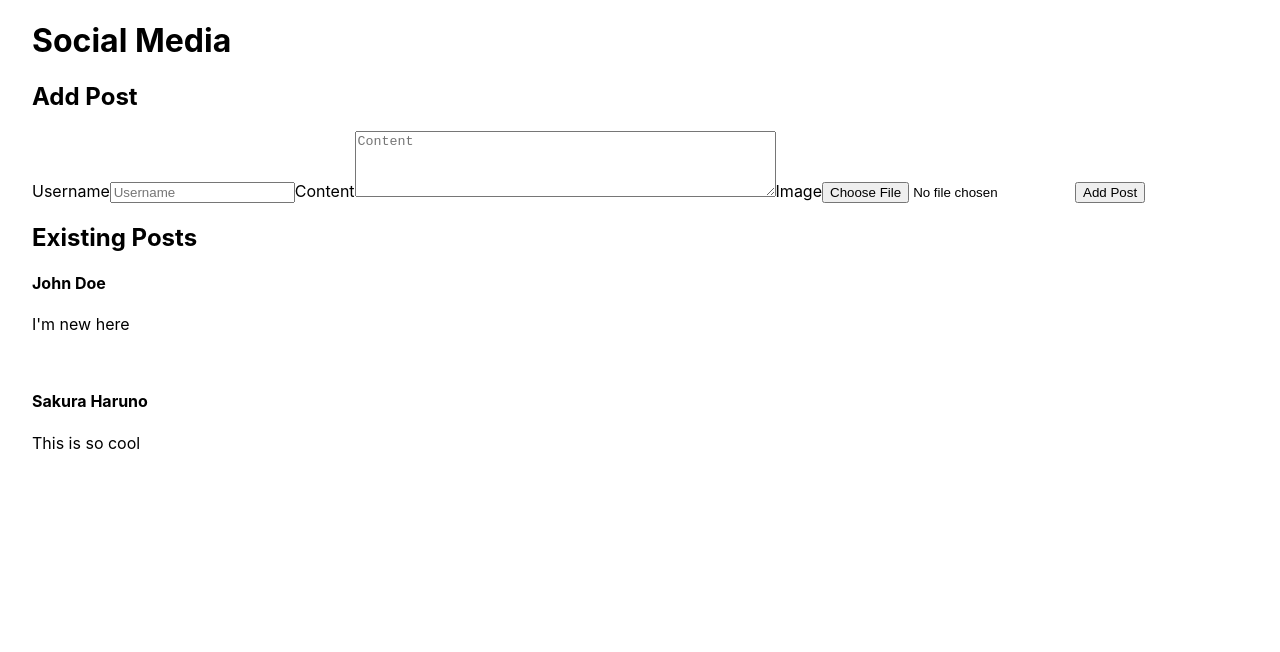
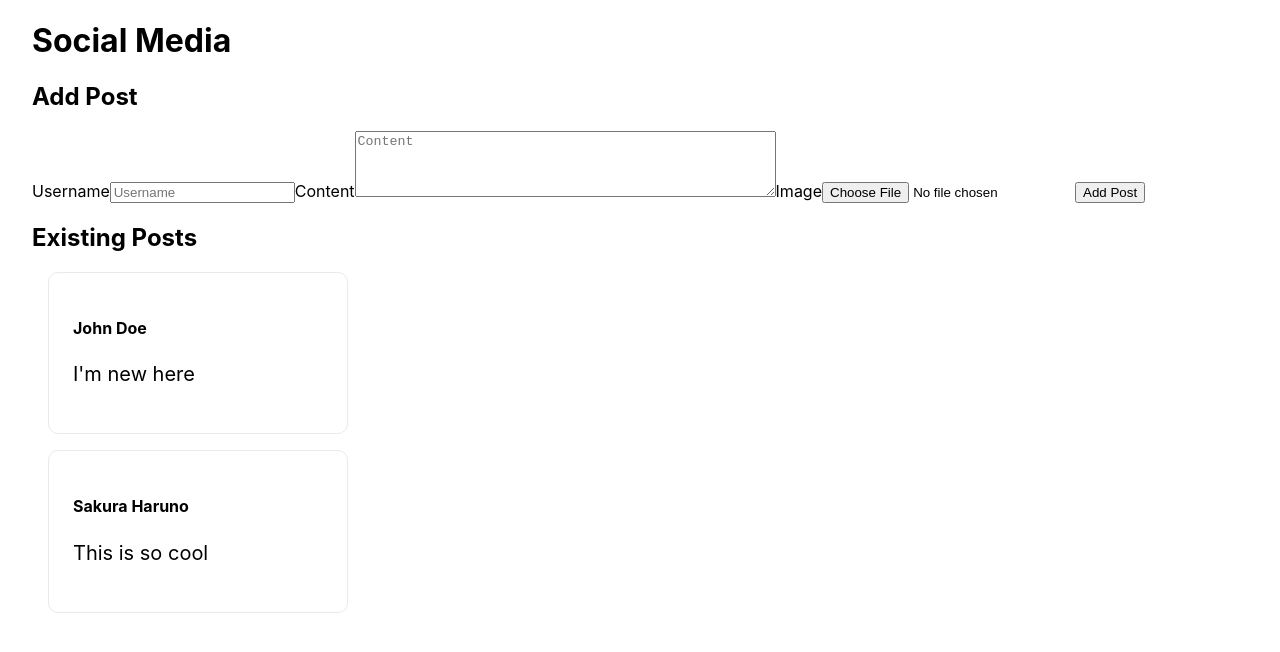
Before and after one commit to MackenzieJoyce/social-media, a Next.js app: page / in a window 1280 px wide. Shown: the top 652 px of the page. Built offline with nearby package versions, Linux system fonts and the light colour scheme.

Commit message:
Styling: added card classname around the individual posts.

```diff
--- a/components/PostMap.tsx
+++ b/components/PostMap.tsx
@@ -1,14 +1,16 @@
+import styles from '../styles/Home.module.css'
+
 const PostMap = ({ data }) => {
     return (
-        <div>
+        <>
             {data.map((post:any) => (
-                <div key={post.id}>
+                <div key={post.id} className={styles.card}>
                     <h4>{post.username}</h4>
                     <p>{post.content}</p>
                     <img></img>
                 </div>
             ))}
-        </div>
+        </>
     )
 }
 
```
